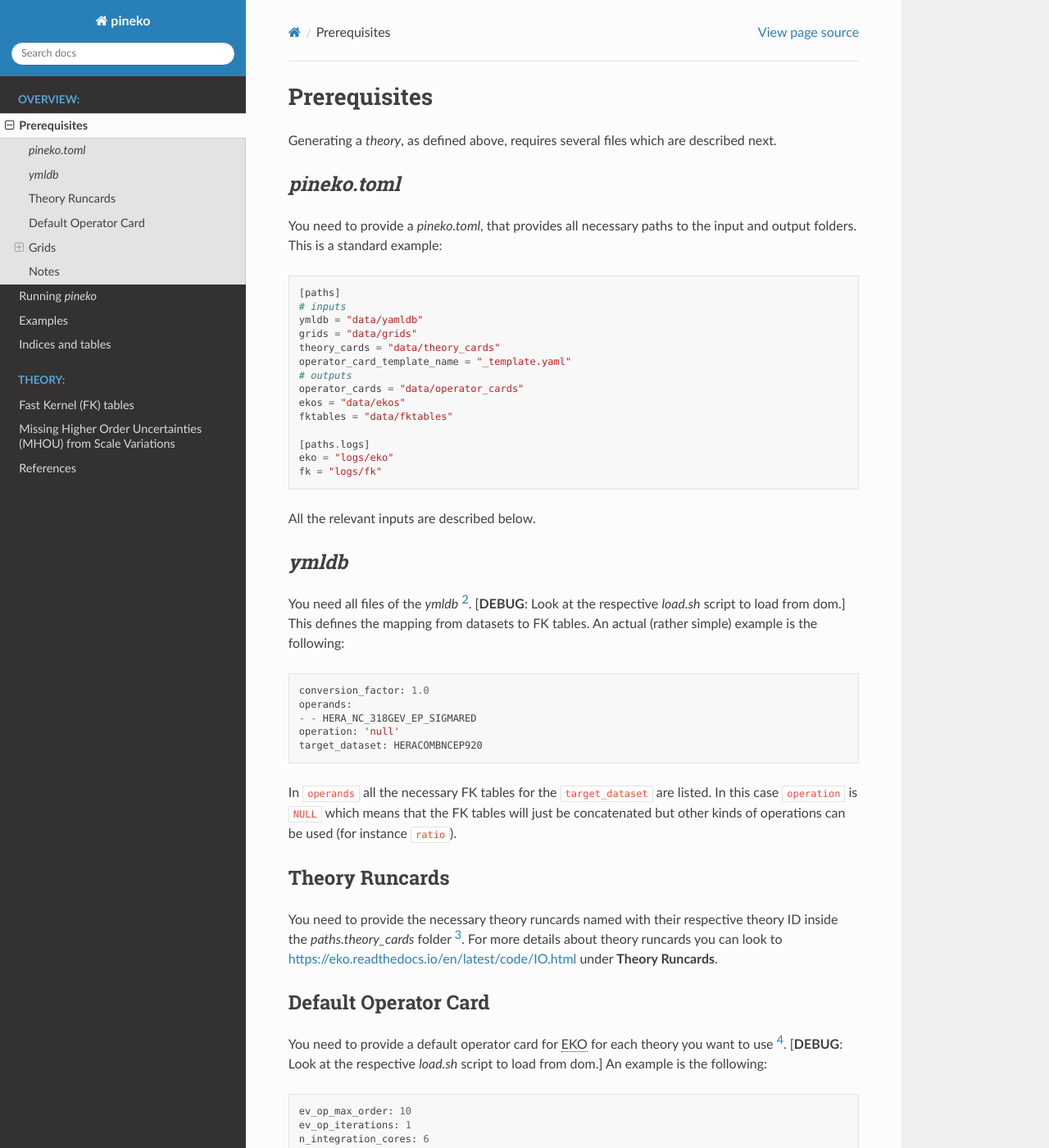
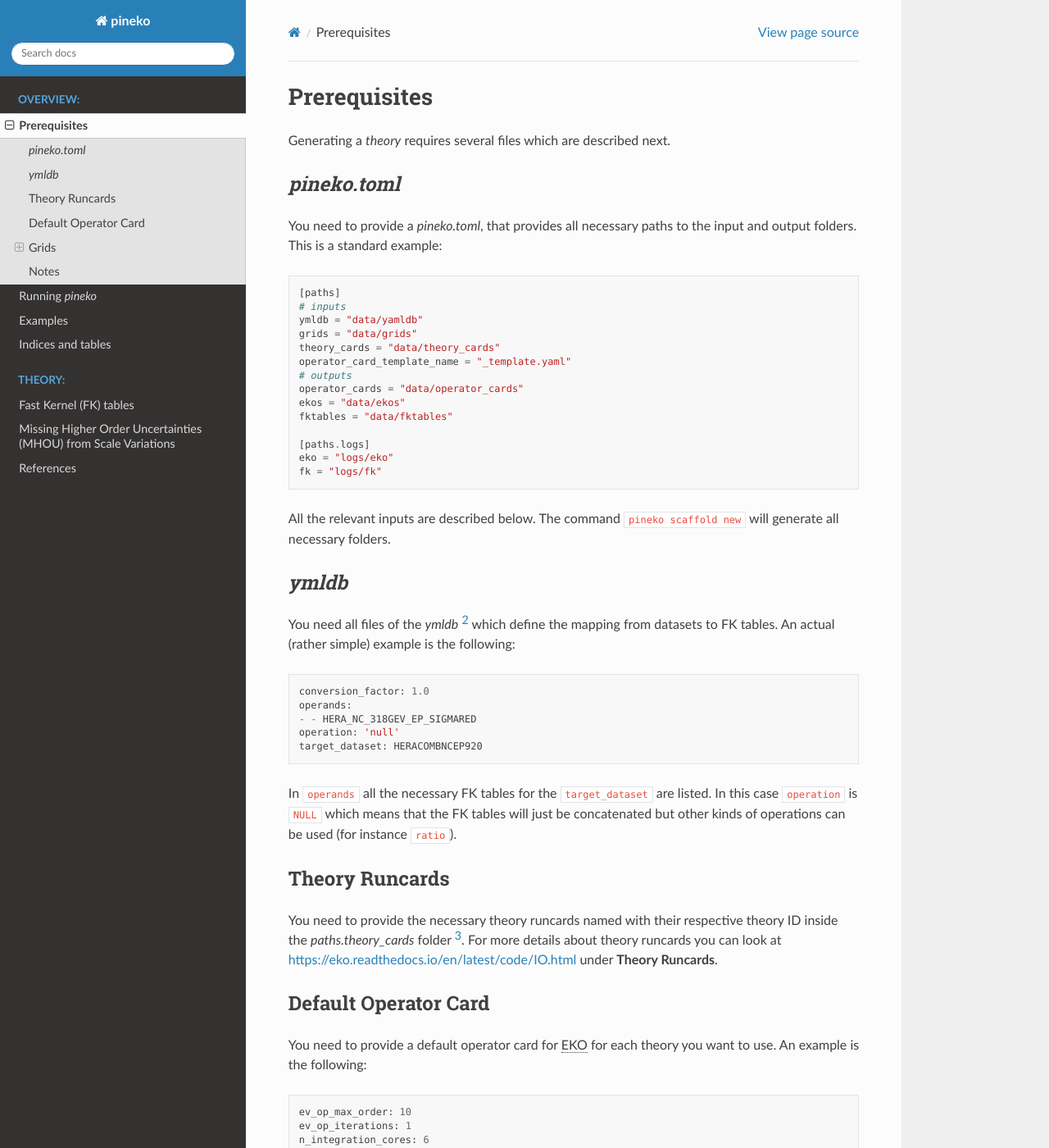
Before and after one commit to NNPDF/pineko, a Sphinx documentation site: the page built from docs/source/overview/prerequisites.rst, in a window 1280 px wide and 1400 px high. Shown: the whole window at 82% size. Built offline with Sphinx 7.4.7 and the Read the Docs theme 2.0.0, drawn with Linux system fonts in a browser that asks for light colours; some of the changed text lies outside the part shown.

Commit message:
update docs

```diff
--- a/docs/source/index.rst
+++ b/docs/source/index.rst
@@ -39,11 +39,11 @@ theory predictions for a PDF fit and therefore is often simply called *theory*.
 
 *pineko* is:
 
-* open-source since the beginning - allowing a community effort for writing a new generation of code
+* open-source - allowing a community effort for writing a new generation of tools for PDF fits
 
-* written in Python - opting for a popular, high-level langauge to facilitate other authors to participate in the project
+* written in Python - opting for a popular, high-level language to facilitate other authors to participate in the project
 
-* part of the N3PDF software compendium: |eko|, |banana|, |pineappl| and |yadism|
+* part of the N3PDF software compendium for HEP theory: |eko|, |banana|, |pineappl| and |yadism|
 
 `pineko` replaces `APFELcomb <https://github.com/NNPDF/apfelcomb/>`_ , which was
 used up to NNPDF4.0.
--- a/docs/source/overview/examples.rst
+++ b/docs/source/overview/examples.rst
@@ -1,5 +1,4 @@
 Examples
 ========
 
-In this section some examples on how actually pineko can be used in
-several situation are provided.
+Examples of real-life usage of ``pineko`` can be found in the `pineline site <https://nnpdf.github.io/pineline>`_
--- a/docs/source/overview/prerequisites.rst
+++ b/docs/source/overview/prerequisites.rst
@@ -2,8 +2,7 @@
 Prerequisites
 #############
 
-Generating a *theory*, as defined above, requires several files which are
-described next.
+Generating a *theory* requires several files which are described next.
 
 *pineko.toml*
 -------------
@@ -28,13 +27,14 @@ This is a standard example:
   eko = "logs/eko"
   fk = "logs/fk"
 
-All the relevant inputs are described below.
+
+All the relevant inputs are described below. The command ``pineko scaffold new`` will generate all necessary folders.
 
 *ymldb*
 -------
 
-You need all files of the *ymldb* [2]_.  [**DEBUG**: Look at the respective *load.sh* script to load from dom.]
-This defines the mapping from datasets to FK tables. An actual (rather simple) example is the following:
+You need all files of the *ymldb* [2]_ which define the mapping from datasets to FK tables.
+An actual (rather simple) example is the following:
 
 ::
 
@@ -52,13 +52,12 @@ Theory Runcards
 ---------------
 
 You need to provide the necessary theory runcards named with their respective theory ID inside the *paths.theory_cards* folder [3]_.
-For more details about theory runcards you can look to https://eko.readthedocs.io/en/latest/code/IO.html under **Theory Runcards**.
+For more details about theory runcards you can look at https://eko.readthedocs.io/en/latest/code/IO.html under **Theory Runcards**.
 
 Default Operator Card
 ---------------------
 
-You need to provide a default operator card for |EKO| for each theory you want to use [4]_.
-[**DEBUG**: Look at the respective *load.sh* script to load from dom.]
+You need to provide a default operator card for |EKO| for each theory you want to use.
 An example is the following:
 
 ::
@@ -110,7 +109,7 @@ Grids
 -----
 
 *pineko* does **NOT** compute grids, which are instead expected input to *pineko*.
-There are typically two ways to obtain grids: computing them from scratch with `runcards <https://github.com/NNPDF/runcards/>`_
+There are typically two ways to obtain grids: computing them from scratch with `runcards <https://github.com/NNPDF/pinecards/>`_
 or reusing existing ones.
 
 Generate new Grids with *rr*
@@ -126,16 +125,14 @@ You can reuse the grids from a different theory by running::
 
   pineko theory inherit-grids SOURCE_THEORY_ID TARGET_THEORY_ID DATASET1 DATASET2 ...
 
-The relation between the source theory and the target theory is non-trivial [5]_.
+The relation between the source theory and the target theory is non-trivial [4]_.
 
 
 Notes
 -----
 
-.. [2] this is to be replaced by the new CommonData format
+.. [2] this is to be replaced by the new CommonData format implemented by NNPDF
 
-.. [3] this is to be replaced by a binding to the true theory DB
+.. [3] this is to be replaced by a binding to the NNPDF theory objects
 
-.. [4] I'm thinking how to improve this, because how could we provide a study on the interpolation accuracy? at the moment there just equal
-
-.. [5] examples being scale variations, different evolution settings, etc.
+.. [4] examples being scale variations, different evolution settings, etc.
```
Also changed, not shown: docs/source/overview/running.rst (+4 -4 lines).
